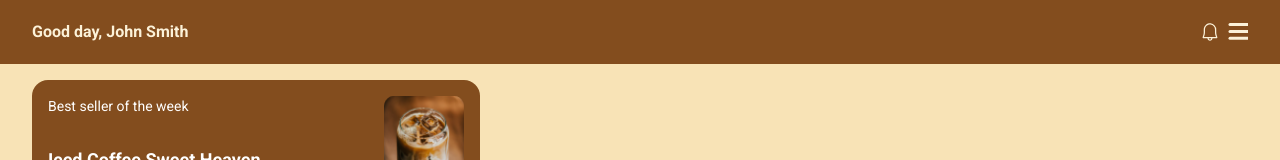
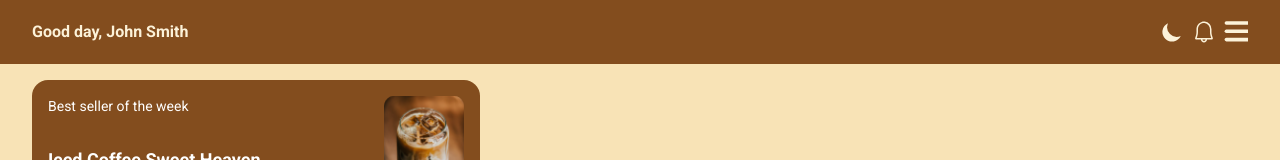
Before and after one commit to woody-morgan/study_cafe_fe, a Next.js app: page / in a window 1280 px wide. Shown: the top 160 px of the page. Built offline with nearby package versions, Linux system fonts and the light colour scheme; no server answers.

Commit message:
Feature: Dark Mode Switch with Transition

```diff
--- a/package.json
+++ b/package.json
@@ -34,6 +34,7 @@
     "compression-webpack-plugin": "^10.0.0",
     "cross-env": "^7.0.3",
     "dayjs": "^1.11.3",
+    "express": "^4.18.1",
     "framer-motion": "^6.3.13",
     "immer": "^9.0.15",
     "js-cookie": "^3.0.1",
--- a/src/components/common/Switch/ThemeSwitch.tsx
+++ b/src/components/common/Switch/ThemeSwitch.tsx
@@ -1,9 +1,12 @@
-import { memo, useEffect, useState } from 'react'
+import { FC, memo, useEffect, useState } from 'react'
 import { useTheme } from 'next-themes'
 import { AnimatePresence, motion } from 'framer-motion'
 import { themeVariants } from '@src/animations/theme'
+import cx from 'classnames'
 
-const ThemeSwitch = () => {
+const ThemeSwitch: FC<{
+  className?: string
+}> = ({ className }) => {
   const [mounted, setMounted] = useState(false)
   const { theme, setTheme, resolvedTheme } = useTheme()
 
@@ -14,14 +17,14 @@ const ThemeSwitch = () => {
       <button
         aria-label="Toggle Dark Mode"
         type="button"
-        className="ml-1 mr-1 h-8 w-8 rounded p-1 sm:ml-4"
+        className={cx('h-6 w-6', className)}
         onClick={() => setTheme(theme === 'dark' || resolvedTheme === 'dark' ? 'light' : 'dark')}
       >
         <motion.svg
           xmlns="http://www.w3.org/2000/svg"
           viewBox="0 0 20 20"
           fill="currentColor"
-          className="text-gray-900 dark:text-gray-300"
+          className="text-secondary dark:text-gray-300"
           variants={themeVariants}
           initial="hidden"
           animate="visible"
@@ -29,9 +32,7 @@ const ThemeSwitch = () => {
         >
           {mounted && (theme === 'dark' || resolvedTheme === 'dark') ? (
             <motion.path
-              fillRule="evenodd"
               d="M10 2a1 1 0 011 1v1a1 1 0 11-2 0V3a1 1 0 011-1zm4 8a4 4 0 11-8 0 4 4 0 018 0zm-.464 4.95l.707.707a1 1 0 001.414-1.414l-.707-.707a1 1 0 00-1.414 1.414zm2.12-10.607a1 1 0 010 1.414l-.706.707a1 1 0 11-1.414-1.414l.707-.707a1 1 0 011.414 0zM17 11a1 1 0 100-2h-1a1 1 0 100 2h1zm-7 4a1 1 0 011 1v1a1 1 0 11-2 0v-1a1 1 0 011-1zM5.05 6.464A1 1 0 106.465 5.05l-.708-.707a1 1 0 00-1.414 1.414l.707.707zm1.414 8.486l-.707.707a1 1 0 01-1.414-1.414l.707-.707a1 1 0 011.414 1.414zM4 11a1 1 0 100-2H3a1 1 0 000 2h1z"
-              clipRule="evenodd"
               style={{
                 transition: 'transform .2s ease-in-out',
               }}
--- a/src/components/layout/PageLayout/Header.tsx
+++ b/src/components/layout/PageLayout/Header.tsx
@@ -1,6 +1,6 @@
 import { forwardRef, MutableRefObject, useState } from 'react'
 import cx from 'classnames'
-import { IconButton } from '@src/components/common'
+import { IconButton, ThemeSwitch } from '@src/components/common'
 import { VscBell, VscBellDot } from 'react-icons/vsc'
 import { headerHeight } from '@src/utils/constants'
 
@@ -30,12 +30,13 @@ const Header = (
         )}
       >
         <span>Good day, John Smith</span>
-        <span className="flex space-x-2">
-          {notiExist ? <VscBellDot size="20" /> : <VscBell size="20" />}
+        <span className="flex space-x-2 items-center">
+          <ThemeSwitch className="w-6 h-6" />
+          {notiExist ? <VscBellDot size="24" /> : <VscBell size="24" />}
           <IconButton
             name="hamburger"
             animate={show ? 'open' : 'close'}
-            size={20}
+            size={24}
             onClick={() => setShow((prev) => !prev)}
           />
         </span>
--- a/src/styles/globals.css
+++ b/src/styles/globals.css
@@ -72,3 +72,14 @@ html * ::-webkit-scrollbar {
   color: inherit;
   box-sizing: inherit;
 }
+
+/* for transition */
+body {
+  transition: all 0.25s linear;
+}
+
+/* https://stackoverflow.com/questions/61083813/how-to-avoid-internal-autofill-selected-style-to-be-applied */
+input:-webkit-autofill,
+input:-webkit-autofill:focus {
+  transition: background-color 600000s 0s, color 600000s 0s;
+}
```
Also changed, not shown: 1 other file (tests, documents, lock files or other folders).
